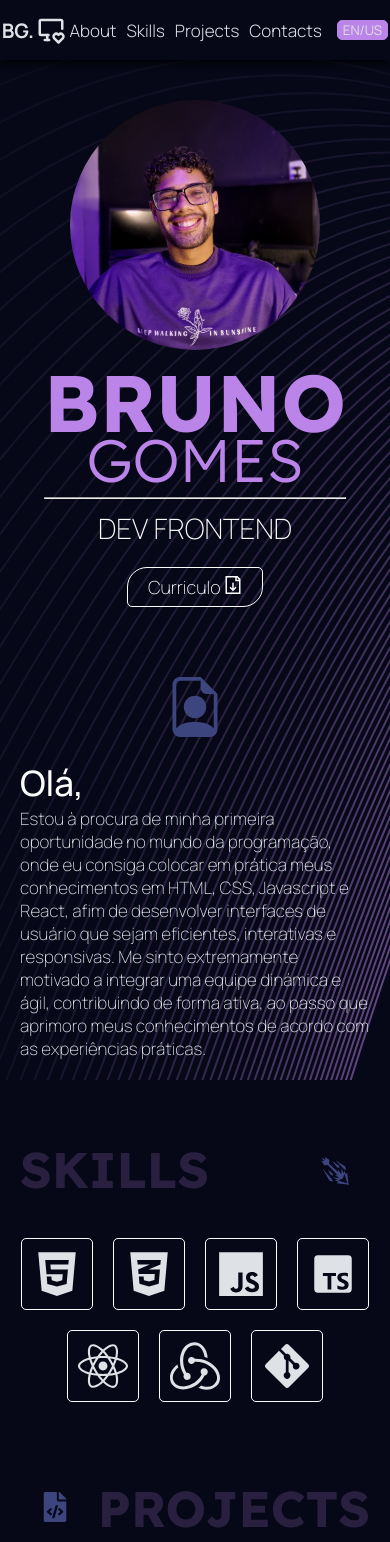
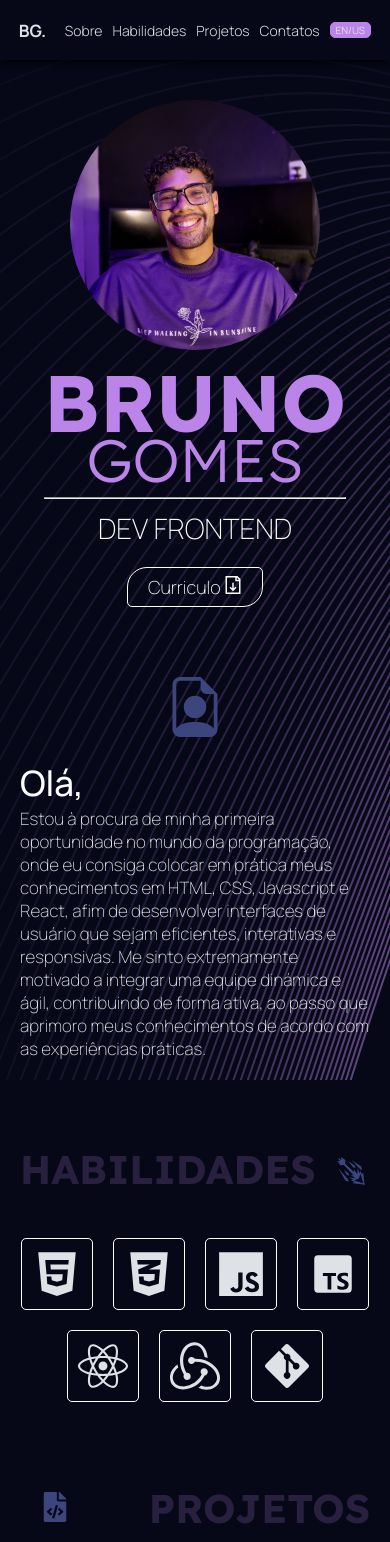
Before and after one commit to devbrunogomes/portfolio, a React (Create React App) app: page / in a window 390 px wide. Shown: the top 1542 px of the page. Built offline with nearby package versions, Linux system fonts and the light colour scheme.

Commit message:
fixi responsivity

```diff
--- a/src/App.jsx
+++ b/src/App.jsx
@@ -12,7 +12,6 @@ import store from './store';
 function App() {
   return (
     <Provider store={store}>
-
     <main>
       <Navbar/>
       <About id="about"/>
--- a/src/components/Navbar/Navbar.jsx
+++ b/src/components/Navbar/Navbar.jsx
@@ -38,16 +38,16 @@ export const Navbar = () => {
 
           <ul>
             <li>
-              <a href="#aboutInfo">About</a>
+              <a href="#aboutInfo">{language ? "About" : "Sobre"}</a>
             </li>
             <li>
-              <a href="#skills">Skills</a>
+              <a href="#skills">{language ? "Skills" : "Habilidades"}</a>
             </li>
             <li>
-              <a href="#projects">Projects</a>
+              <a href="#projects">{language ? "Projects" : "Projetos"}</a>
             </li>
             <li>
-              <a href="#contacts">Contacts</a>
+              <a href="#contacts">{language ? "Contacts" : "Contatos"}</a>
             </li>
           </ul>
 
--- a/src/components/Navbar/styles.module.scss
+++ b/src/components/Navbar/styles.module.scss
@@ -18,12 +18,13 @@
     display: flex;
     align-items: center;
     justify-content: space-between;
+    overflow-x: hidden;
 
-    @media screen and (max-width: 420px) {
-      justify-content: space-around;
+    @media screen and (max-width: 520px) {
+      justify-content: space-evenly;
     }
 
-    div {
+    div:nth-of-type(1) {
       display: flex;
       align-items: center;
       justify-content: center;
@@ -32,16 +33,29 @@
       h2 {
         font-size: 2rem;
         font-family: var(--body-font-family);
+
+        @media screen and (max-width: 520px) {
+          font-size: 1.7rem;
+        }
       }
 
       svg {
         font-size: 3rem;
+
+        @media screen and (max-width: 520px) {
+          display: none;
+        }
       }
     }
 
     div:nth-of-type(2) {
       display: flex;
+      align-items: center;
       gap: 1.5rem;
+
+      @media screen and (max-width: 520px) {
+        gap: 1rem;
+      }
 
 
       button {
@@ -58,6 +72,10 @@
           filter: brightness(120%);
           transition: filter 0.2s ease-in-out;
         }
+
+        @media screen and (max-width: 520px) {
+          font-size: 1rem;
+        }
       }
     }
 
@@ -67,7 +85,7 @@
       list-style: none;
       font-family: var(--body-font-family);
 
-      @media screen and (max-width: 420px) {
+      @media screen and (max-width: 520px) {
         gap: 1rem;
       }
 
@@ -82,6 +100,10 @@
           filter: brightness(150%);
           transition: filter 0.5s ease-in-out;
         }
+
+        @media screen and (max-width: 520px) {
+          font-size: 1.4rem;
+        }
       }
     }
   }
--- a/src/components/Projects/Projects.jsx
+++ b/src/components/Projects/Projects.jsx
@@ -15,7 +15,7 @@ export const Projects = (props) => {
           <FaFileCode />
         </div>
 
-        <h1>PROJECTS</h1>
+        <h1>{language ? "PROJECTS" : "PROJETOS"}</h1>
       </div>
       {projectData.map((project) => {
         return (
--- a/src/components/Projects/styles.module.scss
+++ b/src/components/Projects/styles.module.scss
@@ -50,13 +50,29 @@
       color: var(--outside-title-color);
       font-family: var(--headings-font-family);
 
-      @media screen and (max-width: 800px) {
+      @media screen and (max-width: 1025px) {
         font-size: 8rem;
+      }
+
+      @media screen and (max-width: 825px) {
+        font-size: 8rem;
+      }
+
+      @media screen and (max-width: 600px) {
+        font-size: 6rem;
       }
 
       @media screen and (max-width: 520px) {
         font-size: 5rem;
       }
+
+      @media screen and (max-width: 415px) {
+        font-size: 4rem;
+      }
+
+      @media screen and (max-width: 376px) {
+        font-size: 3rem;
+      }
     }
   }
 }
--- a/src/components/Skills/Skills.jsx
+++ b/src/components/Skills/Skills.jsx
@@ -16,7 +16,7 @@ export const Skills = (props) => {
   return (
     <section id={props.id} className={styles.container}>
       <div className={styles.title}>
-        <h1>SKILLS </h1>
+        <h1>{language ? "SKILLS" : "HABILIDADES"} </h1>
 
         <div className={styles.iconTitle}>
           <GiEnergyArrow />
--- a/src/components/Skills/styles.module.scss
+++ b/src/components/Skills/styles.module.scss
@@ -23,6 +23,7 @@
     @media screen and (max-width: 520px) {
       font-size: 5rem;
       margin-top: 2rem;
+
     }
 
     h1 {
@@ -30,12 +31,24 @@
       color: var(--outside-title-color);
       font-family: var(--headings-font-family);
 
-      @media screen and (max-width: 800px) {
+      @media screen and (max-width: 1025px) {
         font-size: 8rem;
       }
 
+      @media screen and (max-width: 825px) {
+        font-size: 6rem;
+      }
+
+      @media screen and (max-width: 600px) {
+        font-size: 5rem;
+      }
+
       @media screen and (max-width: 520px) {
-        font-size: 5rem;
+        font-size: 4rem;
+      }
+
+      @media screen and (max-width: 376px) {
+        font-size: 3rem;
       }
     }
 
@@ -60,6 +73,10 @@
       }
 
       @media screen and (max-width: 520px) {
+        font-size: 4rem;
+      }
+
+      @media screen and (max-width: 415px) {
         font-size: 3rem;
       }
     }
```
